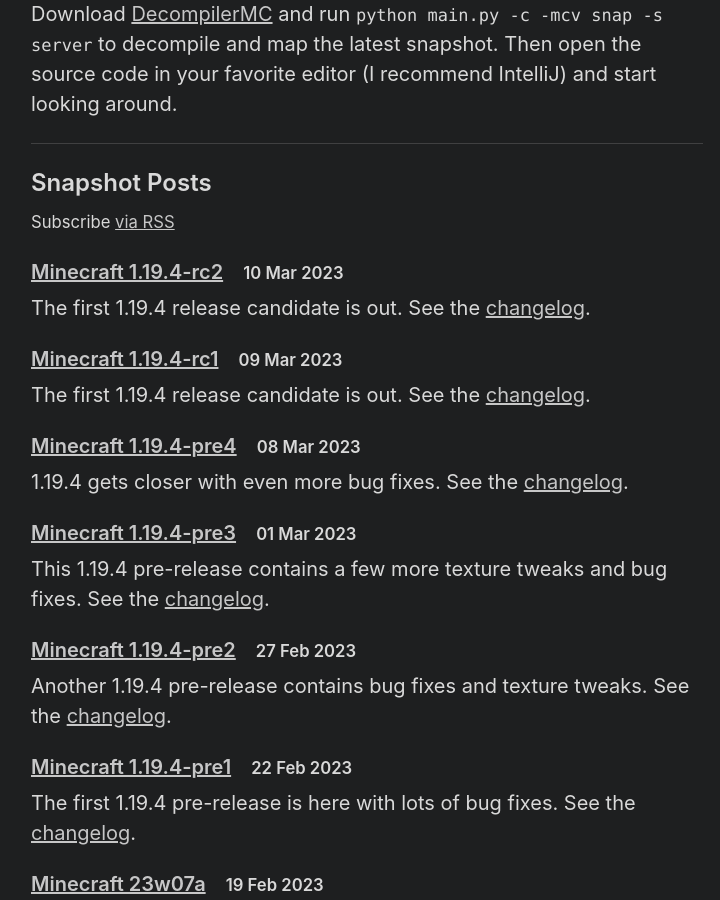
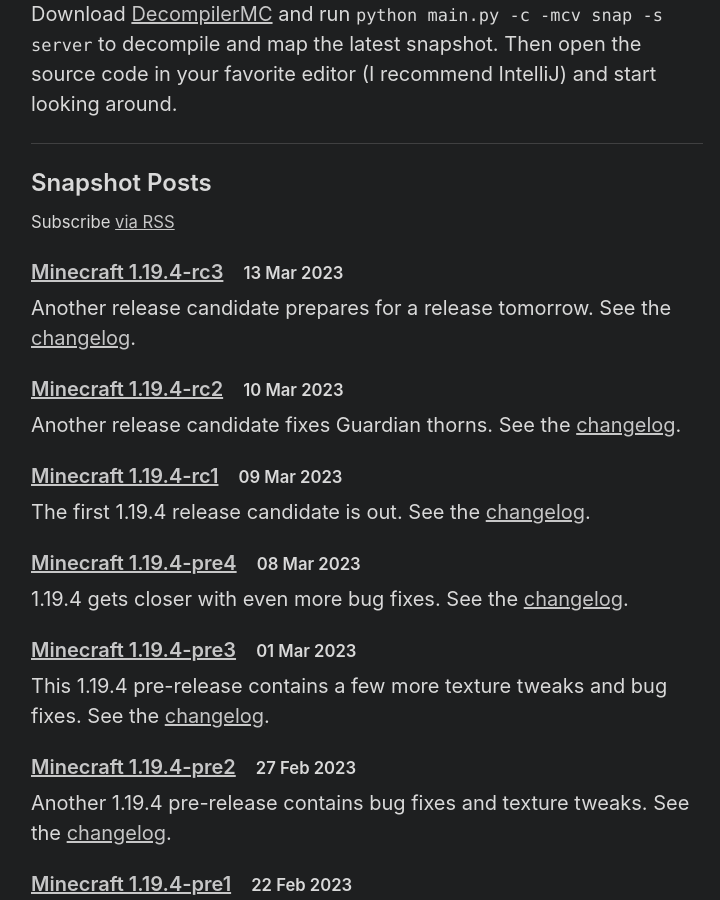
Before and after one commit to Tisawesomeness/tisawesomeness.github.io, a Jekyll site: the page built from snapshots.html, in a window 1280 px wide and 900 px high, scrolled down 542 px. Shown: the whole window, without its empty margins (273-993 px from the left). Built offline with Jekyll 4.4.1, drawn with Linux system fonts in a browser that asks for light colours; comment, search, counter and statistics services are not loaded.

Commit message:
Add 1.19.4-rc3

```diff
--- a/snapshots/_posts/2023-03-10-1-19-4-rc2.md
+++ b/snapshots/_posts/2023-03-10-1-19-4-rc2.md
@@ -4,7 +4,7 @@
 date: 2023-03-10 12:27:16 -0400
 ---
 
-The first 1.19.4 release candidate is out. See the [changelog](https://www.minecraft.net/en-us/article/minecraft-1-19-4-release-candidate-1).
+Another release candidate fixes Guardian thorns. See the [changelog](https://www.minecraft.net/en-us/article/minecraft-1-19-4-release-candidate-1).
 
 # Changes
 
--- /dev/null
+++ b/snapshots/_posts/2023-03-13-1-19-4-rc3.md
@@ -0,0 +1,11 @@
+---
+layout: post
+title: "Minecraft 1.19.4-rc3"
+date: 2023-03-13 12:32:02 -0500
+---
+
+Another release candidate prepares for a release tomorrow. See the [changelog](https://www.minecraft.net/en-us/article/minecraft-1-19-4-release-candidate-3).
+
+# Changes
+
+No other significant changes.
```
